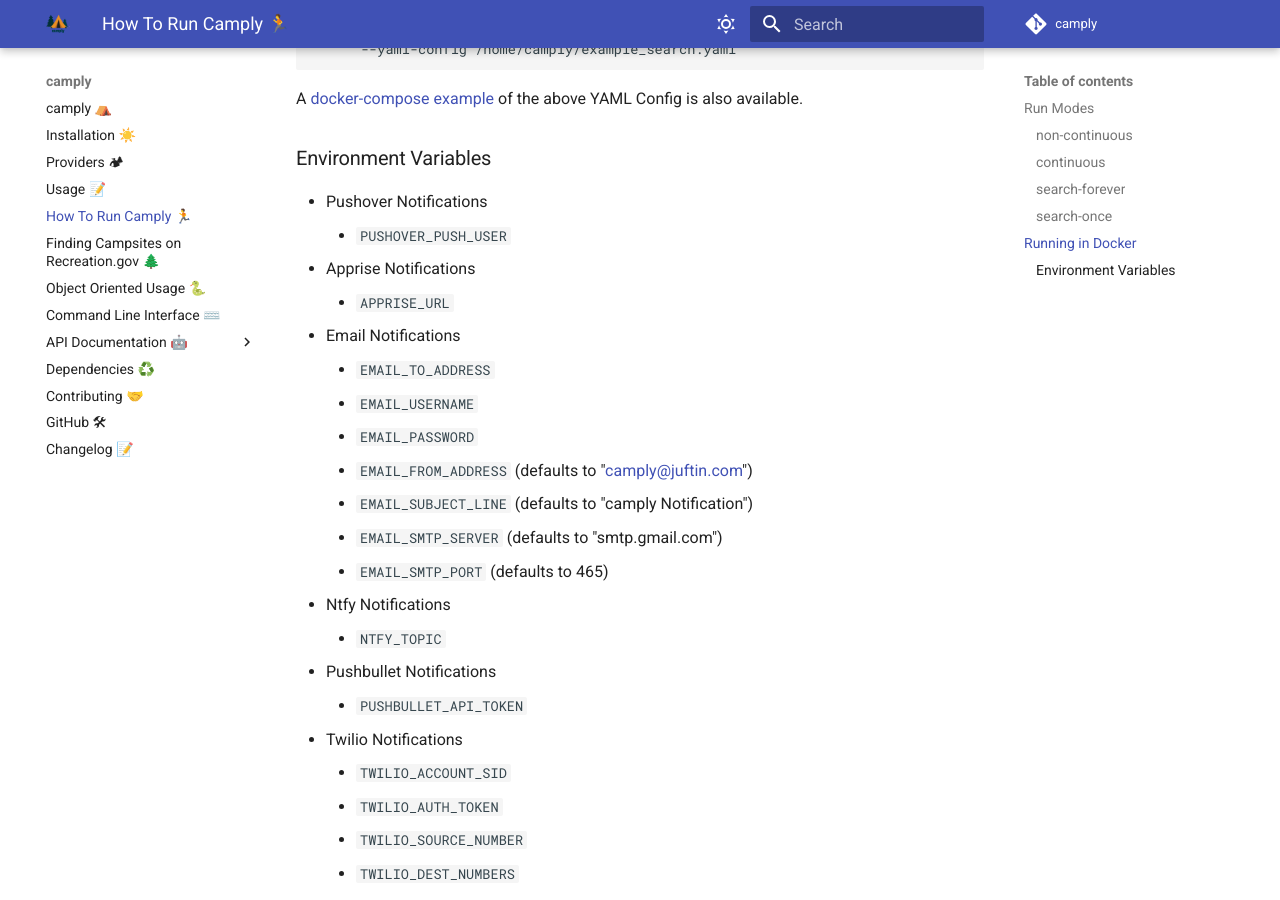
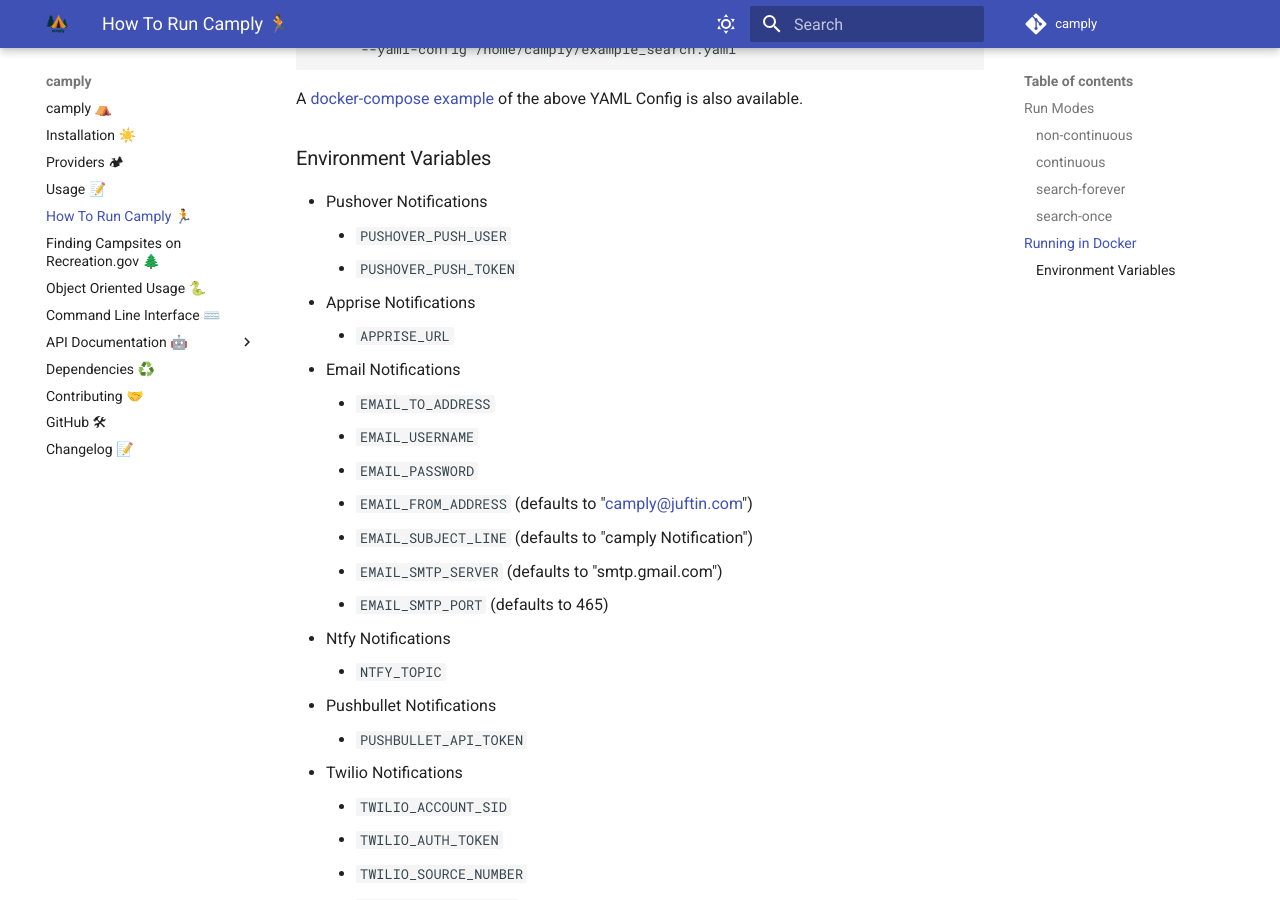
Before and after one commit to juftin/camply, an MkDocs documentation site: the page built from docs/how_to_run.md, in a window 1280 px wide and 900 px high, scrolled down 2499 px. Built offline with MkDocs 1.6.1 and Material for MkDocs 9.7.7, drawn with Linux system fonts in a browser that asks for light colours; comment, search, counter and statistics services are not loaded.

Commit message:
Missing env variable.

```diff
--- a/docs/how_to_run.md
+++ b/docs/how_to_run.md
@@ -118,6 +118,7 @@
 
 -   Pushover Notifications
     -   `PUSHOVER_PUSH_USER`
+    -   `PUSHOVER_PUSH_TOKEN`
 -   Apprise Notifications
     -   `APPRISE_URL`
 -   Email Notifications
```
